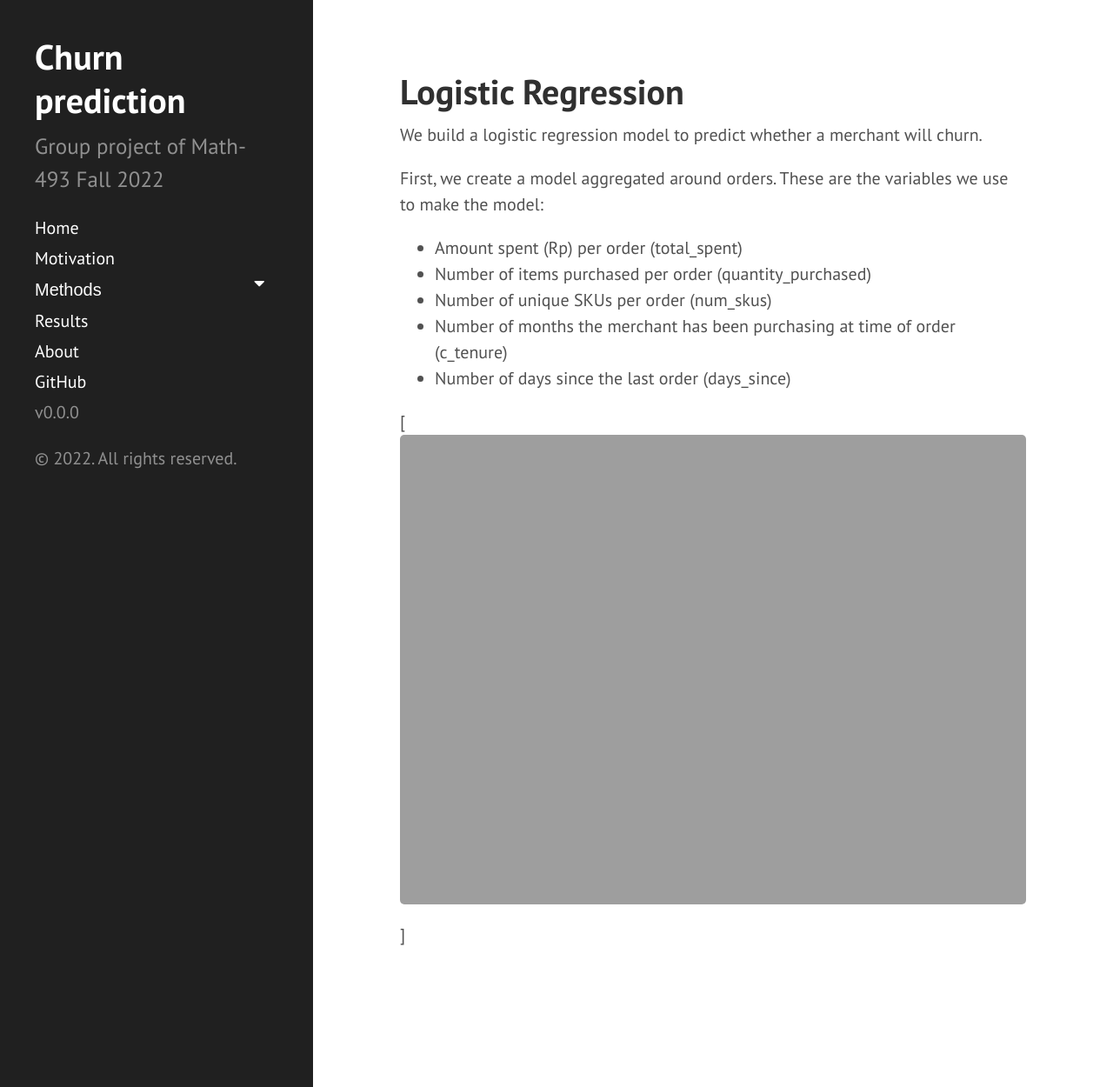
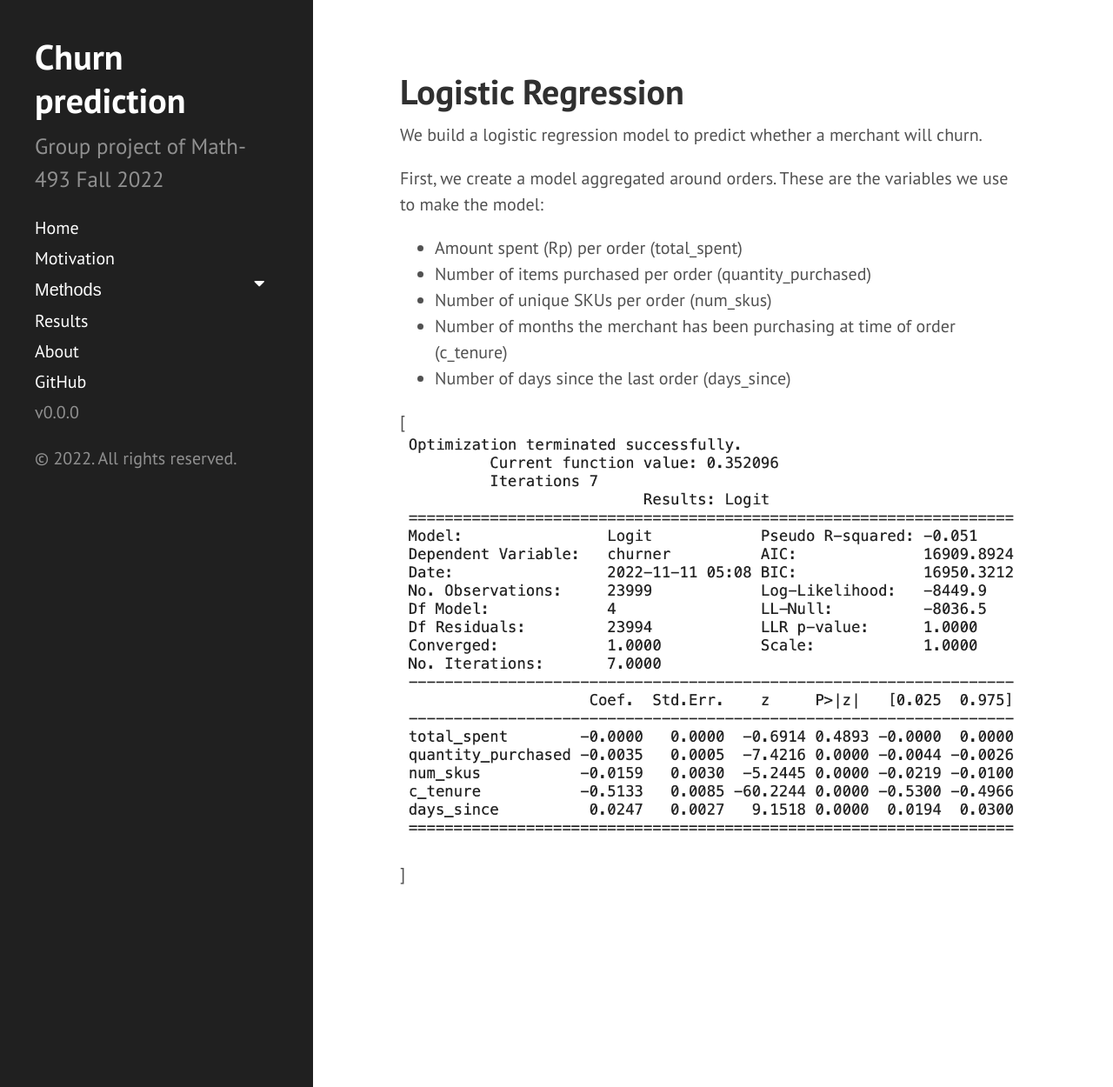
Before and after one commit to datasciencelifecycle/math493_fall2022, a Jekyll site: the page built from method1.md, in a window 1280 px wide and 1250 px high. Shown: the whole window at 87% size. Built offline with Jekyll 4.4.1, drawn with Linux system fonts in a browser that asks for light colours.

Commit message:
Update method1.md

```diff
--- a/method1.md
+++ b/method1.md
@@ -13,4 +13,4 @@ These are the variables we use to make the model:
 - Number of months the merchant has been purchasing at time of order (c_tenure)
 - Number of days since the last order (days_since)
 
-[<img src="{{ site.url }}{{ site.baseurl }}/assets/img/[group_picture]Screen Shot 2022-11-10 at 11.39.55 PM.png" width="800">]
+[<img src="{{ site.url }}{{ site.baseurl }}/assets/img/Screen Shot 2022-11-10 at 11.39.55 PM.png" width="800">]
```
